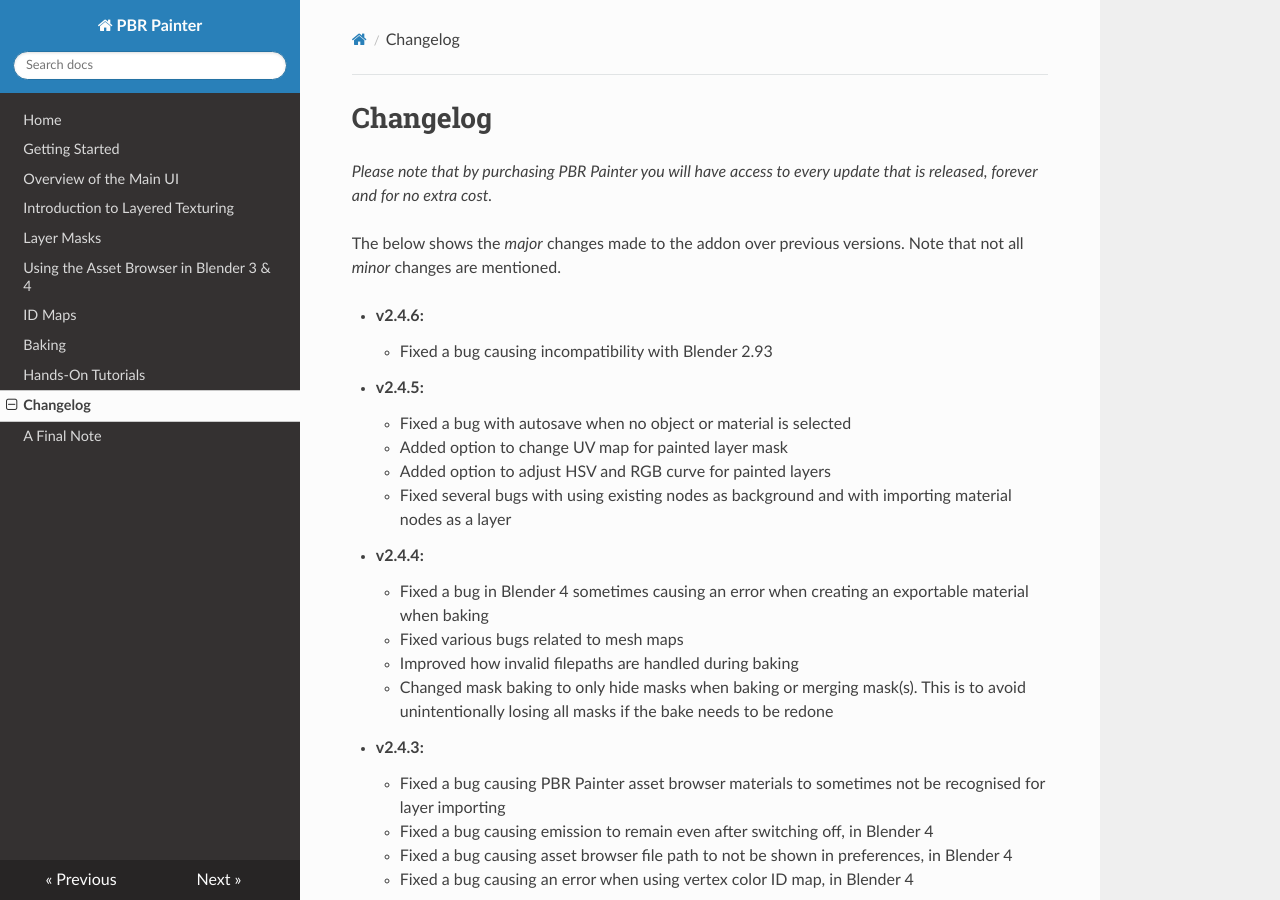
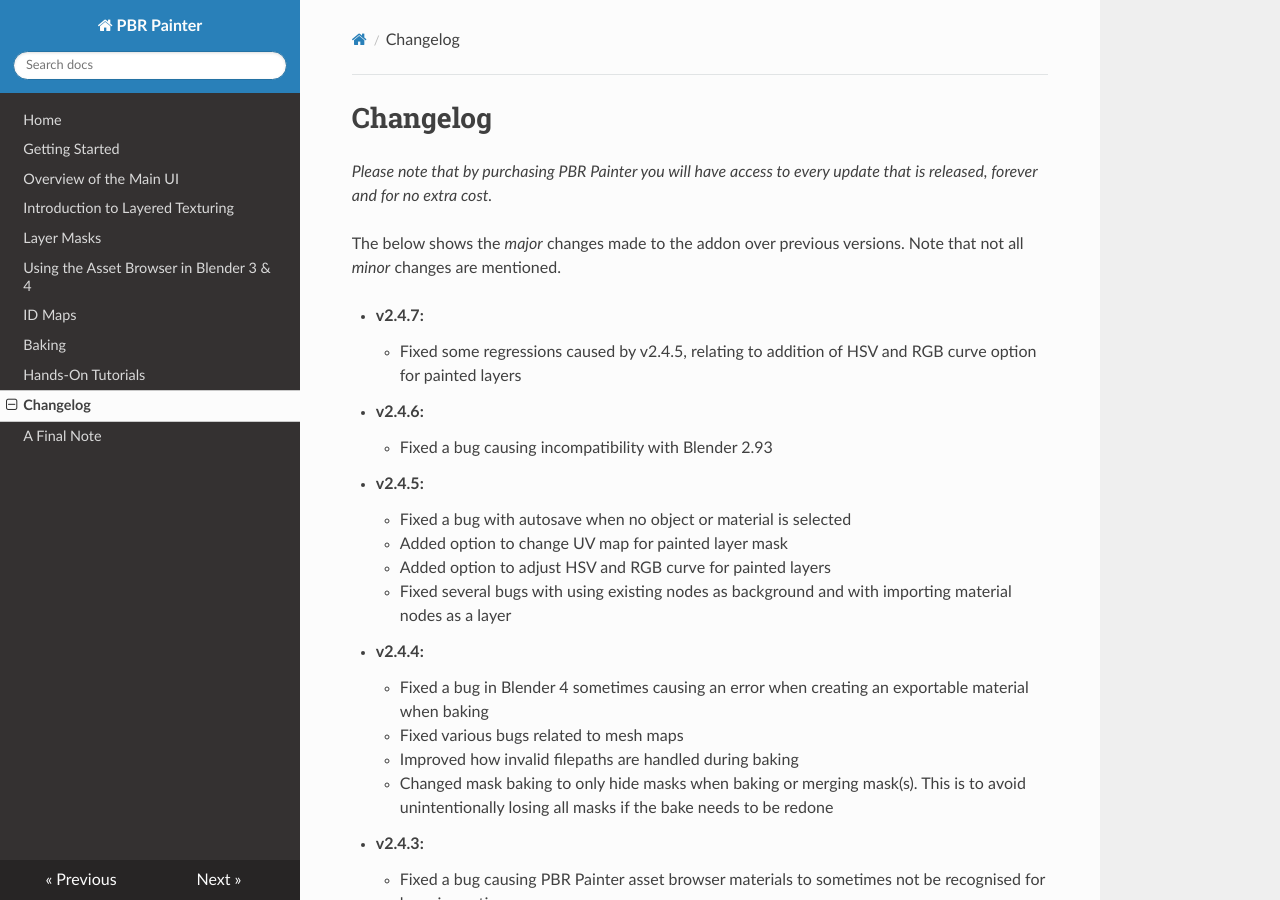
Before and after one commit to pbrpainter/pbr-painter-doc, an MkDocs documentation site: the page built from docs/change_log.md, in a window 1280 px wide and 900 px high. Built offline with MkDocs 1.6.1, drawn with Linux system fonts in a browser that asks for light colours; nearby versions of some CDN libraries.

Commit message:
Update to v2.4.7

```diff
--- a/docs/change_log.md
+++ b/docs/change_log.md
@@ -3,6 +3,8 @@
 
 The below shows the _major_ changes made to the addon over previous versions. Note that not all _minor_ changes are mentioned.
 
+- __v2.4.7:__
+	- Fixed some regressions caused by v2.4.5, relating to addition of HSV and RGB curve option for painted layers
 - __v2.4.6:__
 	- Fixed a bug causing incompatibility with Blender 2.93
 - __v2.4.5:__
```
Also changed, not shown: docs/index.md (+1 -1 lines).
